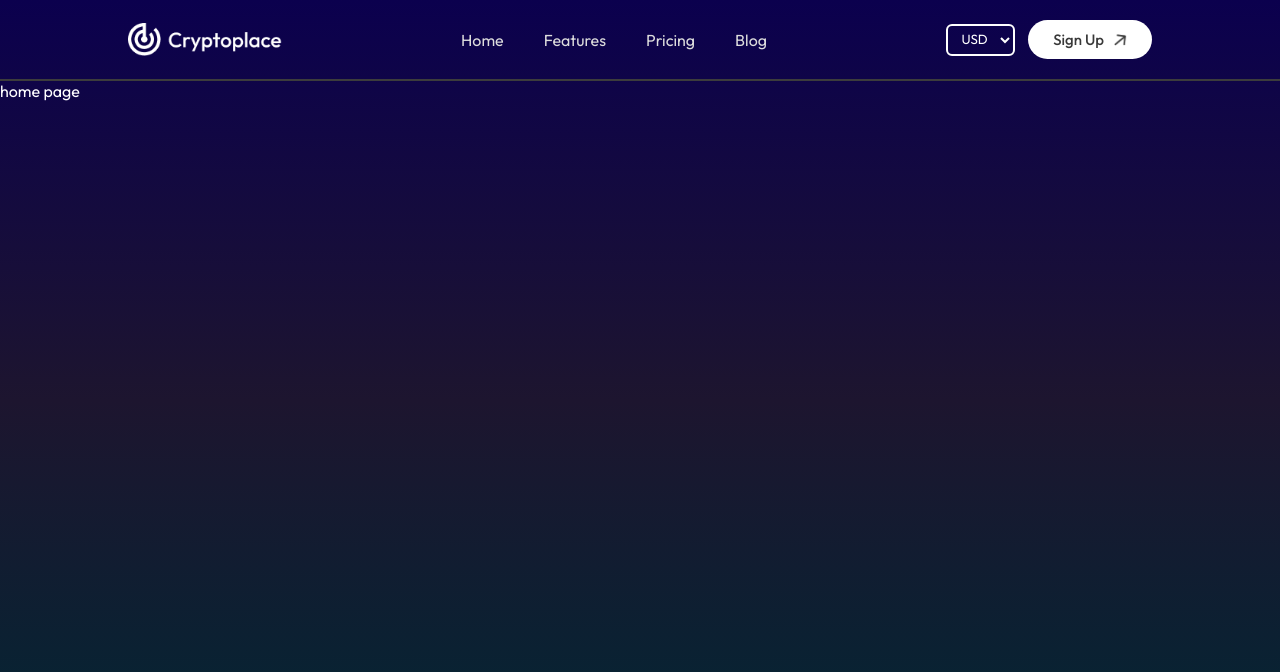
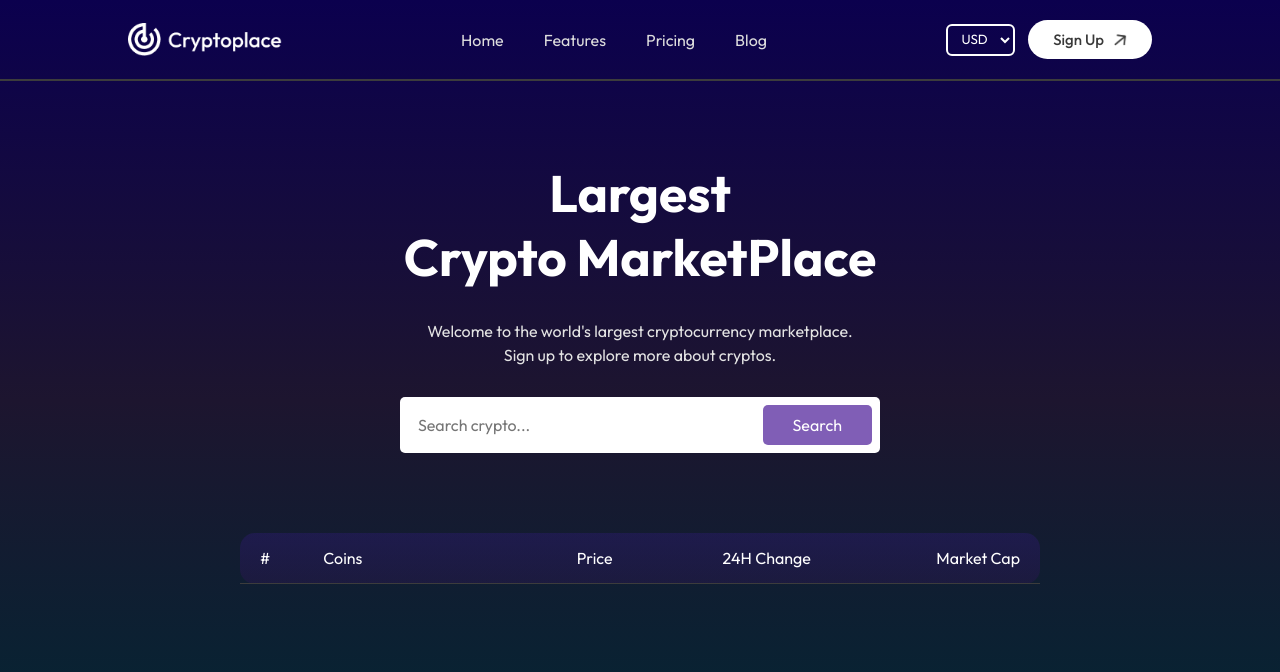
Before and after one commit to sergey87chuvasov/Cryptoplace, a React (Vite) app: page / in a window 1280 px wide. Shown: the top 672 px of the page. Built offline with nearby package versions, Linux system fonts and the light colour scheme.

Commit message:
added home page

```diff
--- a/src/pages/Home/Home.css
+++ b/src/pages/Home/Home.css
@@ -0,0 +1,73 @@
+.home {
+  padding: 0px 10px;
+  padding-bottom: 100px;
+}
+
+.hero {
+  max-width: 600px;
+  margin: 80px auto;
+  display: flex;
+  flex-direction: column;
+  align-items: center;
+  text-align: center;
+  gap: 30px;
+}
+
+.hero h1 {
+  font-size: max(4vw, 36px);
+}
+
+.hero p {
+  width: 75%;
+  color: #e3e3e3;
+  line-height: 1.5;
+}
+
+.hero form {
+  padding: 8px;
+  width: 80%;
+  background-color: white;
+  border-radius: 5px;
+  font-size: 20px;
+  display: flex;
+  justify-content: space-between;
+  align-items: center;
+  gap: 10px;
+}
+
+.hero input {
+  flex: 1;
+  font-size: 16px;
+  outline: none;
+  border: none;
+  padding-left: 10px;
+}
+
+.hero button {
+  border: none;
+  background: #805eb6;
+  color: white;
+  font-size: 16px;
+  padding: 10px 30px;
+  border-radius: 5px;
+  cursor: pointer;
+}
+
+.crypto-table {
+  max-width: 800px;
+  margin: auto;
+  background: linear-gradient(rgba(91, 25, 235, 0.15), rgba(95, 7, 136, 0.15));
+  border-radius: 15px;
+}
+
+.table-layout {
+  display: grid;
+  grid-template-columns: 0.5fr 2fr 1fr 1fr 1.5fr;
+  padding: 15px 20px;
+  align-items: center;
+  border-bottom: 1px solid #3c3c3c;
+}
+
+.market-cap {
+  text-align: right;
+}
--- a/src/pages/Home/Home.jsx
+++ b/src/pages/Home/Home.jsx
@@ -1,7 +1,32 @@
 import './Home.css';
 
 const Home = () => {
-  return <div className='home'>home page</div>;
+  return (
+    <div className='home'>
+      <div className='hero'>
+        <h1>
+          Largest <br /> Crypto MarketPlace
+        </h1>
+        <p>
+          Welcome to the world's largest cryptocurrency marketplace. Sign up to
+          explore more about cryptos.
+        </p>
+        <form>
+          <input type='text' placeholder='Search crypto...' />
+          <button type='submit'>Search</button>
+        </form>
+      </div>
+      <div className='crypto-table'>
+        <div className='table-layout'>
+          <p>#</p>
+          <p>Coins</p>
+          <p>Price</p>
+          <p style={{ textAlign: 'center' }}>24H Change</p>
+          <p className='market-cap'>Market Cap</p>
+        </div>
+      </div>
+    </div>
+  );
 };
 
 export default Home;
```
